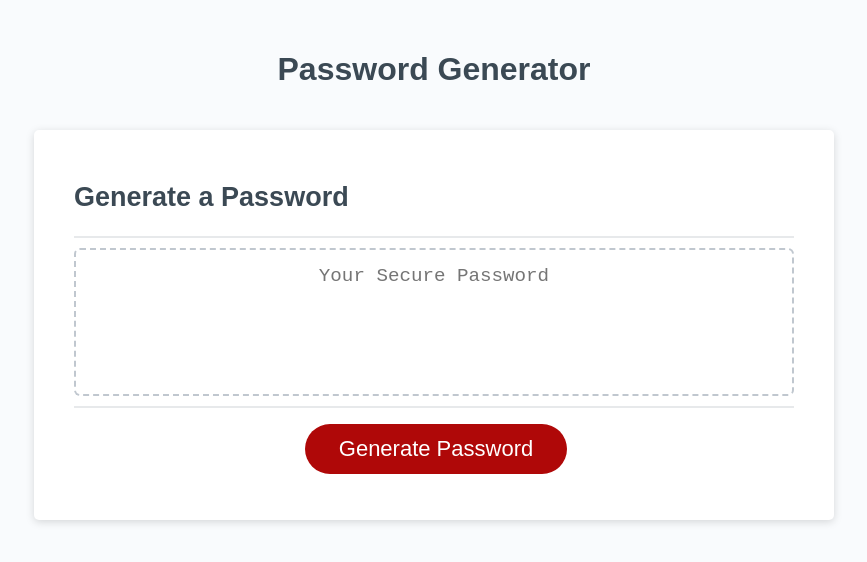
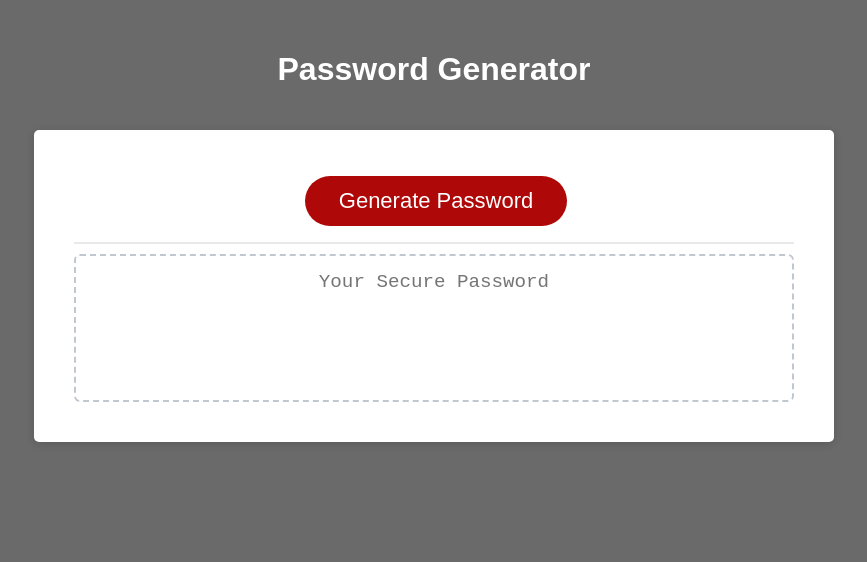
Before and after one commit to AndreaGT91/Homework3, a plain HTML site: page index.html in a window 1280 px wide. Shown: the whole page, without its empty margins (206-1073 px from the left). Drawn offline with Linux system fonts and the light colour scheme.

Commit message:
updated readme, cosmetic updates

```diff
--- a/index.html
+++ b/index.html
@@ -14,7 +14,7 @@
       </header>
       <div class="card">
         <div class="card-header">
-          <h2>Generate a Password</h2>
+          <button id="generate" class="btn">Generate Password</button>
         </div>
         <div class="card-body">
           <textarea
@@ -24,9 +24,6 @@
             aria-label="Generated Password"
           ></textarea>
         </div> <!-- card-body -->
-        <div class="card-footer">
-          <button id="generate" class="btn">Generate Password</button>
-        </div> <!-- card-footer -->
       </div> <!-- card -->
     </div> <!-- wrapper -->
     <script src="script.js"></script>
--- a/style.css
+++ b/style.css
@@ -14,7 +14,7 @@ body,
 
 body {
   font-family: sans-serif;
-  background-color: #f9fbfd;
+  background-color: #6a6a6a;
 }
 
 .wrapper {
@@ -27,7 +27,7 @@ header {
   text-align: center;
   padding: 20px;
   padding-top: 0px;
-  color: hsl(206, 17%, 28%);
+  color: white;
 }
 
 .card {
@@ -40,6 +40,10 @@ header {
   margin: 0 auto;
   max-width: 800px;
   padding: 30px 40px;
+}
+
+.card-header {
+  text-align: center;
 }
 
 .card-header::after {
```
Also changed, not shown: 1 other file.
